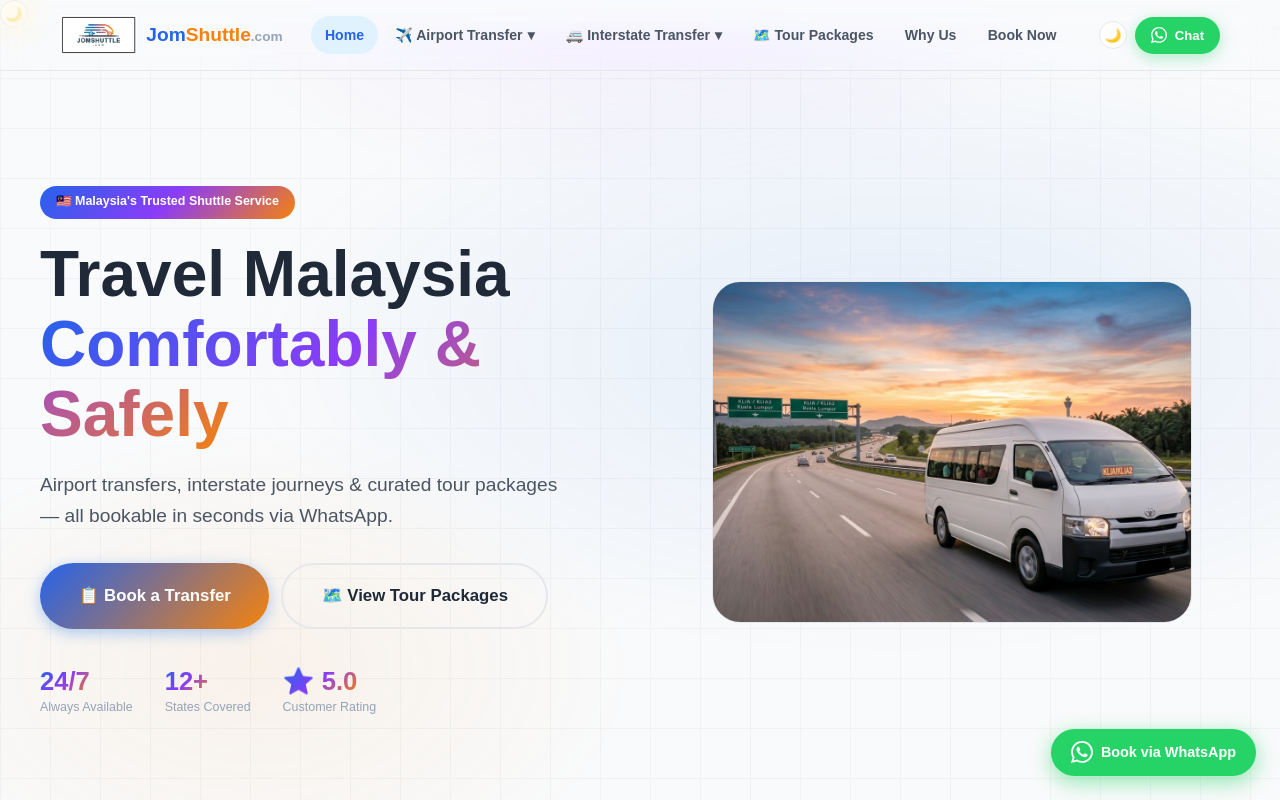
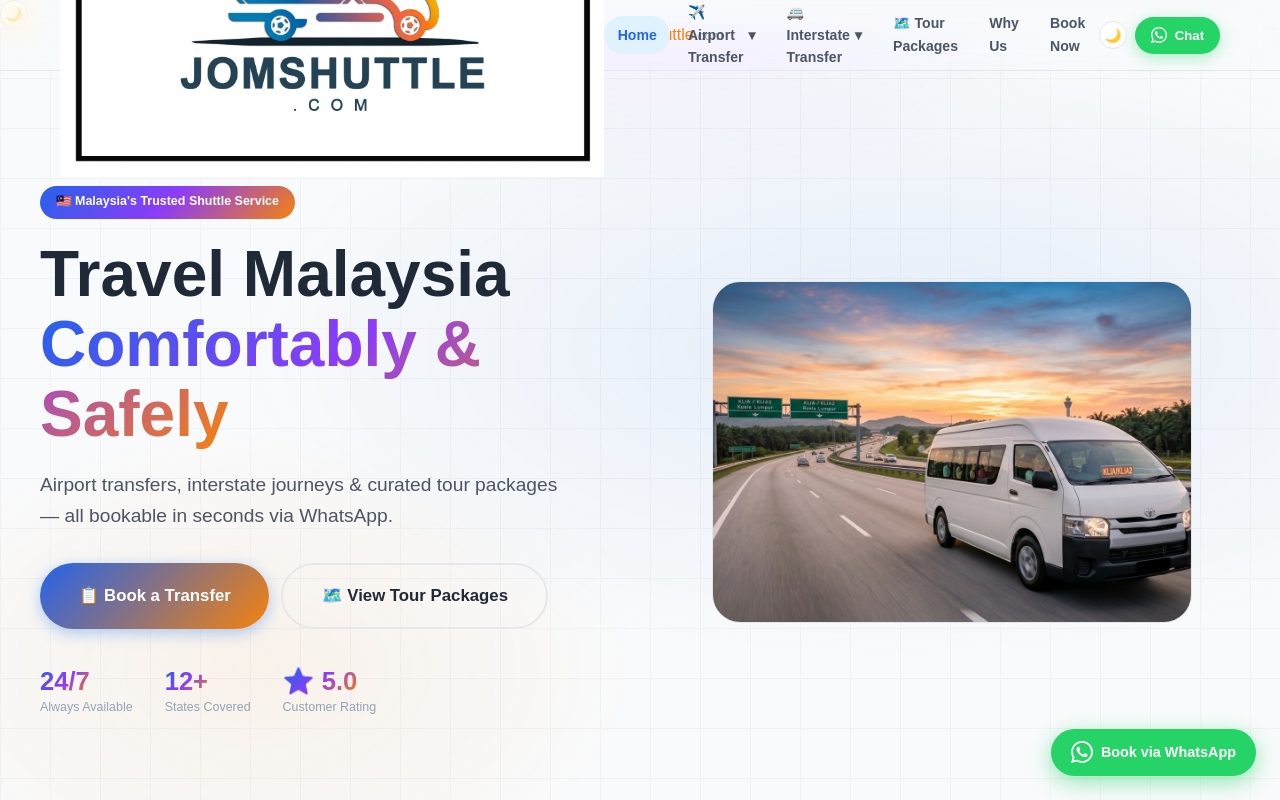
Before and after one commit to afb-dev-2026/jomshuttle-v2-cla01, a plain HTML site: page index.html in a window 1280 px wide. Shown: the top 800 px of the page. Drawn offline with Linux system fonts and the light colour scheme.

Commit message:
Comment out nav logo styles in styles.css
Comment out styles for nav logo and its text.

```diff
--- a/css/styles.css
+++ b/css/styles.css
@@ -224,9 +224,9 @@ h3 { font-size: clamp(1.1rem, 2vw, 1.5rem); }
 .nav-logo {
   display: flex; align-items: center; gap: 0.6rem; text-decoration: none;
 }
-.nav-logo img { height: 40px; width: auto; transition: var(--transition); }
-.nav-logo:hover img { transform: scale(1.05); }
-.nav-logo-text { font-family: var(--font-display); font-weight: 800; font-size: 1.2rem; }
+/*.nav-logo img { height: 40px; width: auto; transition: var(--transition); }*/
+/*.nav-logo:hover img { transform: scale(1.05); }*/
+/*.nav-logo-text { font-family: var(--font-display); font-weight: 800; font-size: 1.2rem; }*/
 .logo-jom { color: var(--brand-blue); }
 .logo-shuttle { color: var(--brand-orange); }
 .logo-com { color: var(--text-muted); font-size: 0.85rem; }
```
